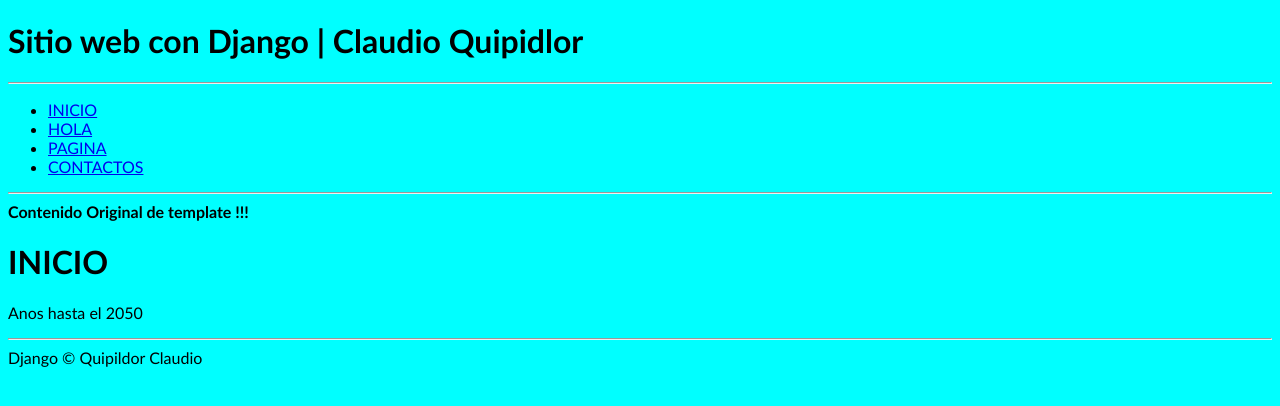
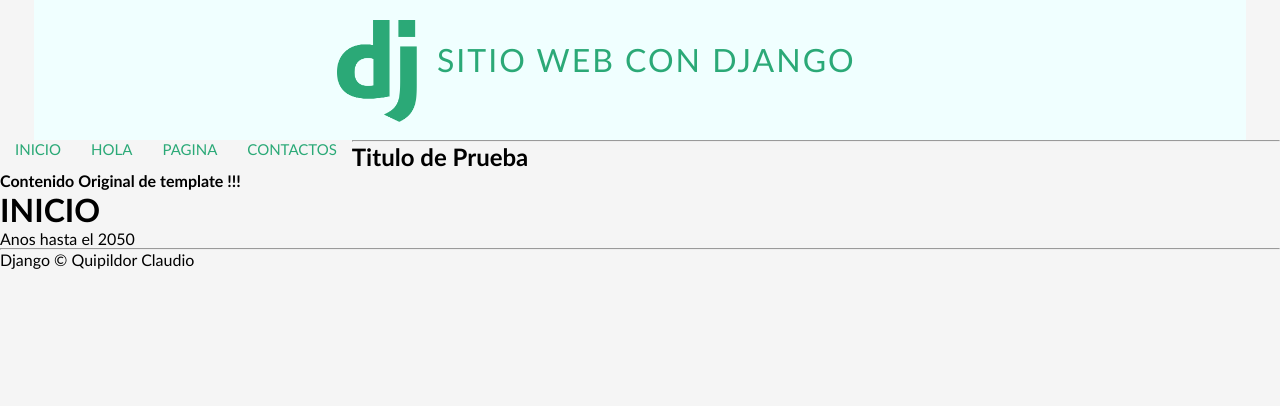
Before and after one commit to claudiodesarrollo/aprendiendoDjango, a Django app: page / in a window 1280 px wide. Shown: the top 406 px of the page. Run offline with Django 3.2, Linux system fonts and the light colour scheme.

Commit message:
css elementos de la layaut

```diff
--- a/aprendiendo/nuevaapp/static/css/style.css
+++ b/aprendiendo/nuevaapp/static/css/style.css
@@ -1,4 +1,72 @@
 body{
     font-family: 'Gill Sans', 'Gill Sans MT', Calibri, 'Trebuchet MS', sans-serif;
-    background-color: aqua;
+    background-color: whitesmoke;
 }
+
+*{
+    margin: 0px;
+    padding: 0px;
+    text-decoration: none;
+
+}
+
+header{
+    width: 1212px;
+    height: 140px;
+    background-color: azure;
+    margin: 0px auto;
+}
+
+#logotipo{
+    width: 50%;
+    height: 140px;
+    margin: 0 auto;
+}
+#logotipo img{
+    display: block;
+    width: 80px;
+    float: left;
+    margin-top: 20px;
+}
+
+#logotipo h1{
+    display: block;
+    float: left;
+    margin-left: 20px;
+    letter-spacing: 2px;
+    margin-top: 40px;
+    text-transform: uppercase;
+    font-weight: lighter;
+    color: #2ba977;
+}
+nav{
+    width: 1250px;
+    background-color: cadetblue;
+    border: cyan 1px;
+    box-shadow: gray 0px 22px 22px ;
+    font-size: 15px;
+
+}
+
+nav ul{
+    list-style: none;
+    text-decoration:none;
+}
+nav ul li{
+    list-style: 40px;
+    float: left;
+}
+nav ul li a{
+    display: block;
+    padding-left: 15px;
+    padding-right: 15px;
+    color: #2ba977;
+
+}
+
+nav ul li a:hover{
+    background: green;
+    box-shadow: 0px 0px 5px gray inset;
+    color: white;
+    transition: all 300ms;
+}
--- a/aprendiendo/nuevaapp/templates/layout.html
+++ b/aprendiendo/nuevaapp/templates/layout.html
@@ -8,11 +8,19 @@
         {% block title%}
         {% endblock %} | Quipildor C
     </title>
-    <link rel="stylesheet" type="text/css" href="{% static 'css/style.css' %}"/>
+    <link rel="stylesheet" type="text/css" href="{% static 'css/style.css' %}" />
 </head>
+
 <body>
-    <h1> Sitio web con Django | Claudio Quipidlor</h1>
-    <hr/>
+    <header>
+        <div id="logotipo">
+
+            <img src="{% static 'images/logo.png' %}"/>
+            <h1> Sitio Web con Django</h1>
+        </div>
+
+    </header>
+    <nav>
         <ul>
             <li>
                 <a href="/inicio">INICIO</a>
@@ -27,13 +35,18 @@
                 <a href="/contacto">CONTACTOS</a>
             </li>
         </ul>
-    <hr/>
+
+    </nav>
+
+    <hr />
+
     <div id="content">
+        <h2 class="title"> Titulo de Prueba</h2>
         <strong> Contenido Original de template !!! </strong>
         {% block content%}
         {% endblock%}
     </div>
-    <hr/>
+    <hr />
     <footer>
         Django &copy; Quipildor Claudio
     </footer>
```
Also changed, not shown: aprendiendo/nuevaapp/static/images/logo.png (added). Lines whose indentation alone changed are shown as unchanged.
